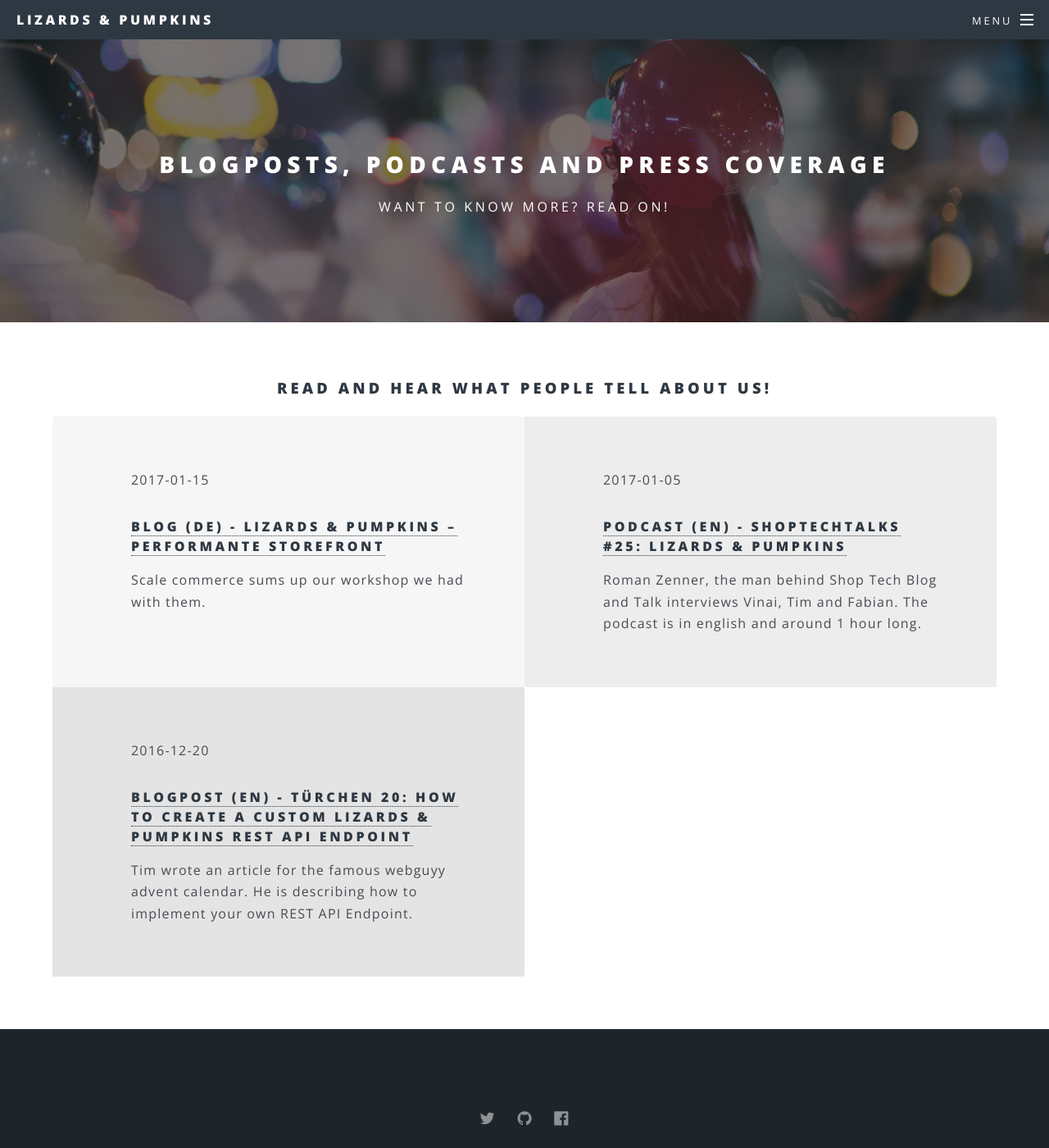
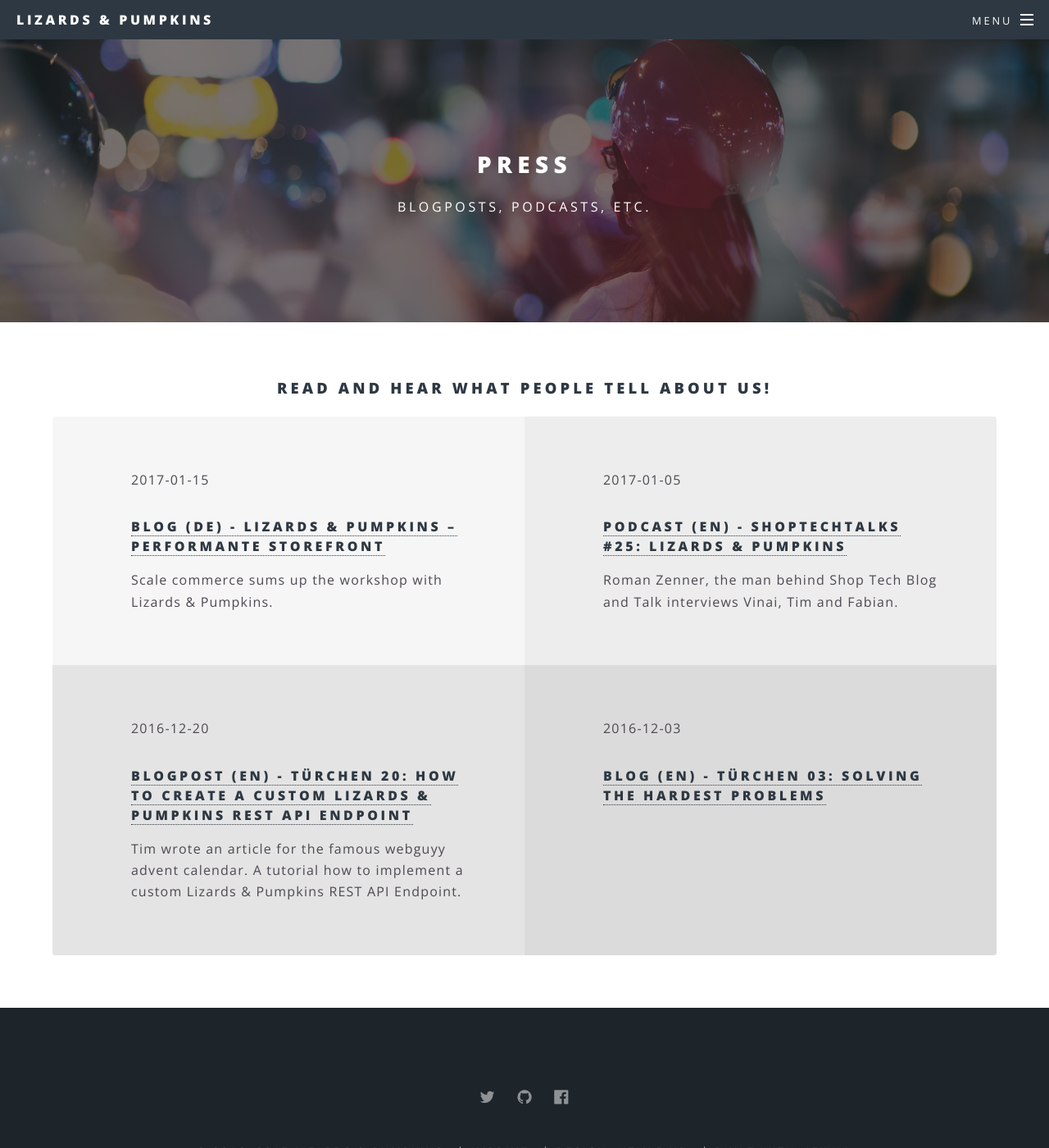
Before and after one commit to lizards-and-pumpkins/lizards-and-pumpkins.github.io, a Jekyll site: the page built from press.html, in a window 1280 px wide and 1400 px high. Shown: the whole window at 82% size. Built offline with Jekyll 4.4.1, drawn with Linux system fonts in a browser that asks for light colours.

Commit message:
Issue #29: Update first implementation
(cherry picked from commit bb5f8e0)

```diff
--- a/_includes/header.html
+++ b/_includes/header.html
@@ -9,7 +9,7 @@
             <li><a href="/">Home</a></li>
             <li><a href="/news/">News</a></li>
             <li><a href="/events/">Events</a></li>
-            <li><a href="/press/">Blogposts, Podcasts</a></li>
+            <li><a href="/press/">Press</a></li>
             <li><a href="/contact/">Contact</a></li>
           </ul>
         </div>
--- a/press.html
+++ b/press.html
@@ -1,7 +1,7 @@
 ---
 layout: page
-title: Blogposts, Podcasts and Press coverage
-subtitle: Want to know more? Read on!
+title: Press
+subtitle: Blogposts, Podcasts, etc.
 ---
 <h3 align="center">Read and hear what people tell about us!</h3>
 
@@ -10,28 +10,35 @@ subtitle: Want to know more? Read on!
         <p>2017-01-15</p>
         <h4>
             <a href="https://scale.sc/lizards-pumpkins-performante-storefront/">
-                Blog (DE) - Lizards & Pumpkins – performante Storefront
+                Blog (DE) - Lizards &amp; Pumpkins – performante Storefront
             </a>
         </h4>
-        <p>Scale commerce sums up our workshop we had with them.</p>
+        <p>Scale commerce sums up the workshop with Lizards &amp; Pumpkins.</p>
     </li>
     <li>
         <p>2017-01-05</p>
         <h4>
             <a href="https://shoptechblog.de/2017/01/25/shoptechtalks-24-lizards-pumpkins-en/">
-                Podcast (EN) - ShopTechTalks #25: Lizards & Pumpkins
+                Podcast (EN) - ShopTechTalks #25: Lizards &amp; Pumpkins
             </a>
         </h4>
-        <p>Roman Zenner, the man behind Shop Tech Blog and Talk interviews Vinai, Tim and Fabian. The podcast is in
-            english and around 1 hour long.</p>
+        <p>Roman Zenner, the man behind Shop Tech Blog and Talk interviews Vinai, Tim and Fabian.</p>
     </li>
     <li>
         <p>2016-12-20</p>
         <h4>
             <a href="https://www.webguys.de/magento-1/tuerchen-20-how-to-create-a-custom-lizards-and-pumpkins-rest-api-endpoint">
-                Blogpost (EN) - Türchen 20: How to create a custom Lizards & Pumpkins REST API endpoint
+                Blogpost (EN) - Türchen 20: How to create a custom Lizards &amp; Pumpkins REST API endpoint
             </a></h4>
-        <p>Tim wrote an article for the famous webguyy advent calendar. He is describing how to implement
-            your own REST API Endpoint.</p>
+        <p>Tim wrote an article for the famous webguyy advent calendar. A tutorial how to implement a custom
+            Lizards &amp; Pumpkins REST API Endpoint.</p>
+    </li>
+    <li>
+        <p>2016-12-03</p>
+        <h4>
+            <a href="https://www.webguys.de/magento-1/lizards-and-pumpkins">
+                Blog (EN) - Türchen 03: Solving the hardest problems
+            </a>
+        </h4>
     </li>
 </ul>
```
